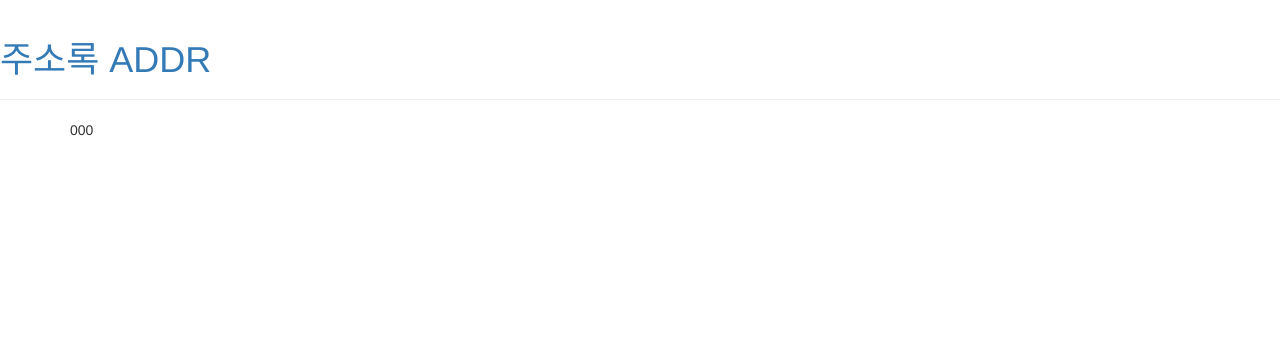
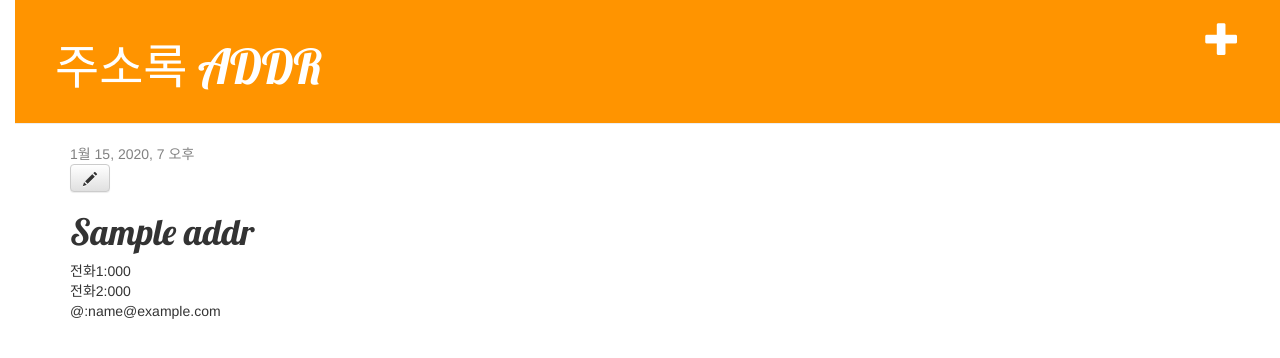
Before and after one commit to enthalpy3/Addr, a Django app: page /name/1/ in a window 1280 px wide. Shown: the top 358 px of the page. Run offline with Django 3.2, Linux system fonts and the light colour scheme; tables that the repository leaves empty hold one stand-in row (values such as "Sample post"); some libraries are stand-ins or nearby versions.

Commit message:
하 완료

```diff
--- a/addr/static/css/addr.css
+++ b/addr/static/css/addr.css
@@ -1,11 +1,12 @@
 h1 a {
-    color: #0FA255;
+    color: #FCA205;
     font-family: 'Lobster';
 }
 
 body {
     padding-left: 15px;
 }
+
 
 .page-header {
     background-color: #ff9400;
--- a/addr/templates/addr/base.html
+++ b/addr/templates/addr/base.html
@@ -3,12 +3,13 @@
     <head>
         <title>Django Girls blog</title>
         <link rel="stylesheet" href="//maxcdn.bootstrapcdn.com/bootstrap/3.2.0/css/bootstrap.min.css">
-        <link rel="stylesheet" href="//maxcdn.bootstrapcdn.com/bootstrap/3.2.0/css/bootstrap-theme.min.css">
+<link rel="stylesheet" href="//maxcdn.bootstrapcdn.com/bootstrap/3.2.0/css/bootstrap-theme.min.css">
         <link href="//fonts.googleapis.com/css?family=Lobster&subset=latin,latin-ext" rel="stylesheet" type="text/css">
-        <link rel="stylesheet" href="{% static 'css/blog.css' %}">
+        <link rel="stylesheet" href="{% static 'css/addr.css' %}">
     </head>
 <body>
 <div class="page-header">
+    <a href="{% url 'addr:name_new' %}" class="top-menu"><span class="glyphicon glyphicon-plus"></span></a>
     <h1><a href="/">주소록 ADDR</a></h1>
 </div>
 <div class="content container">
--- a/addr/templates/addr/name_detail.html
+++ b/addr/templates/addr/name_detail.html
@@ -2,11 +2,19 @@
 
 {% block content %}
     <div class="post">
-         {% if post.published_date %}
+         {% if name.created_date %}
             <div class="date">
-                {{ post.published_date }}
+                {{ name.created_date }}
             </div>
         {% endif %}
-        <p1>{{ name.phone1 }}</p1>
+        <a class="btn btn-default" href="{% url 'addr:name_edit' pk=name.pk %}"><span class="glyphicon glyphicon-pencil"></span></a>
+
+        <h1>{{ name.name }}</h1>
+
+        <p1>전화1:{{ name.phone1  }}</p1>
+        <br>
+        <p1>전화2:{{ name.phone2 }}</p1>
+        <br>
+        <p1>@:{{ name.email }}</p1>
     </div>
 {% endblock %}
--- a/addr/templates/addr/name_list.html
+++ b/addr/templates/addr/name_list.html
@@ -4,7 +4,9 @@
 {% for name in names %}
     <div class="post">
         <h1><a href="{% url 'addr:name_detail' pk=name.pk %}">{{ name.name }}</a></h1>
-        <p1>{{ name.phone1 }}</p1>
+        <!--<p1>{{ name.phone1 }}</p1>-->
+        <!--<p1>{{ name.phone2 }}</p1>-->
+        <!--<p1>{{ name.email }}</p1>-->
     </div>
 {% endfor %}
 {% endblock %}
--- a/addr/urls.py
+++ b/addr/urls.py
@@ -5,4 +5,6 @@
 urlpatterns = [
     url(r'^$', views.name_list, name='name_list'),
 url(r'^name/(?P<pk>\d+)/$', views.name_detail, name='name_detail'),
+url(r'^name/new/$', views.name_new, name='name_new'),
+url(r'^name/(?P<pk>\d+)/edit/$', views.name_edit, name='name_edit'),
 ]
--- a/addr/views.py
+++ b/addr/views.py
@@ -1,5 +1,7 @@
-from django.shortcuts import render, get_object_or_404
+from django.shortcuts import render, get_object_or_404, redirect
 from django.utils import timezone
+
+from addr.form import AddrForm
 from .models import Addr
 
 def name_list(request):
@@ -9,3 +11,30 @@
 def name_detail(request, pk):
     name = get_object_or_404(Addr, pk=pk)
     return render(request, 'addr/name_detail.html', {'name': name})
+
+def name_new(request):
+    if request.method == "POST":
+        form = AddrForm(request.POST)
+        if form.is_valid():
+            name = form.save(commit=False)
+            # name.author = request.user
+            name.created_date = timezone.now()
+            name.save()
+            return redirect('addr:name_detail', pk=name.pk)
+    else:
+        form = AddrForm()
+    return render(request, 'addr/name_edit.html', {'form': form})
+
+def name_edit(request, pk):
+    name = get_object_or_404(Addr, pk=pk)
+    if request.method == "POST":
+        form = AddrForm(request.POST, instance=name)
+        if form.is_valid():
+            name = form.save(commit=False)
+            # post.author = request.user
+            name.created_date = timezone.now()
+            name.save()
+            return redirect('addr:name_detail', pk=name.pk)
+    else:
+        form = AddrForm(instance=name)
+    return render(request, 'addr/name_edit.html', {'form': form})
```
Also changed, not shown: addr/form.py (added, +9 -0 lines), addr/templates/addr/name_edit.html (added, +9 -0 lines).
